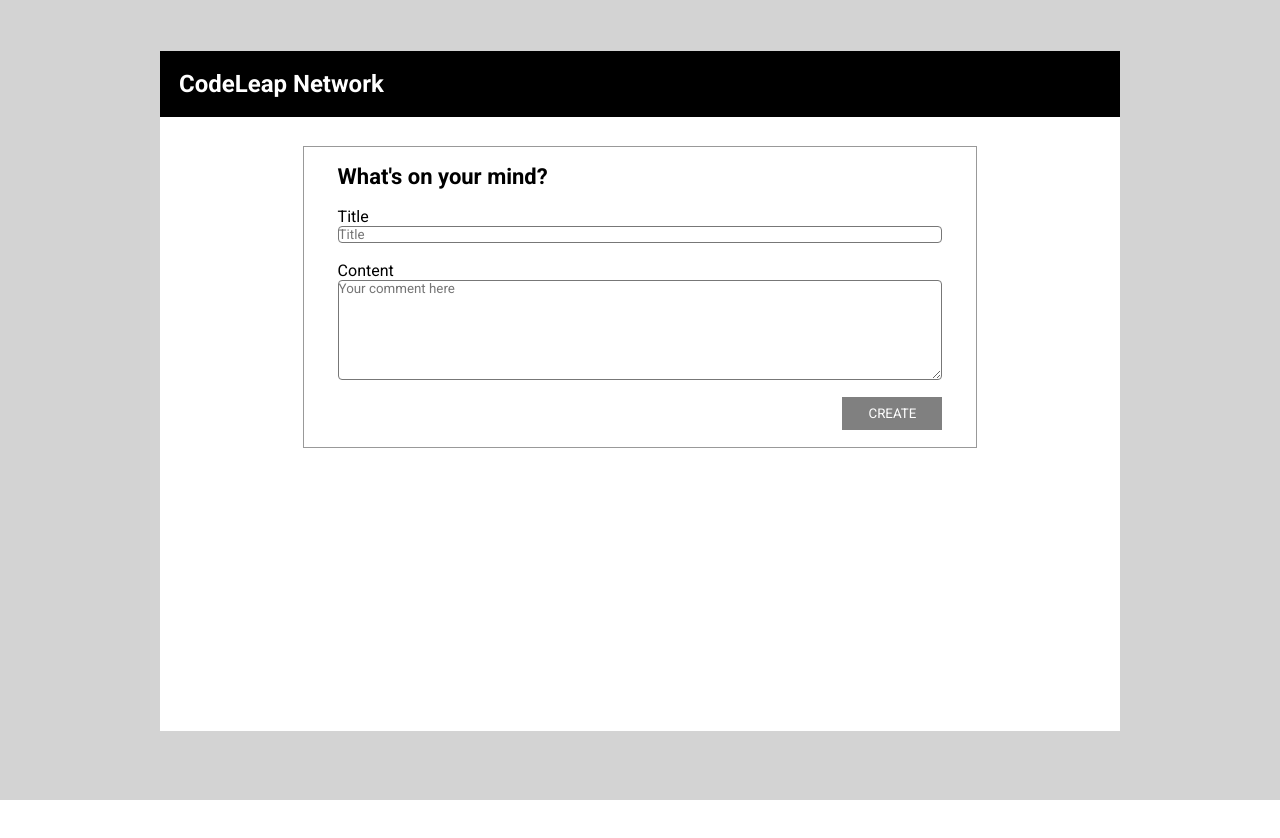
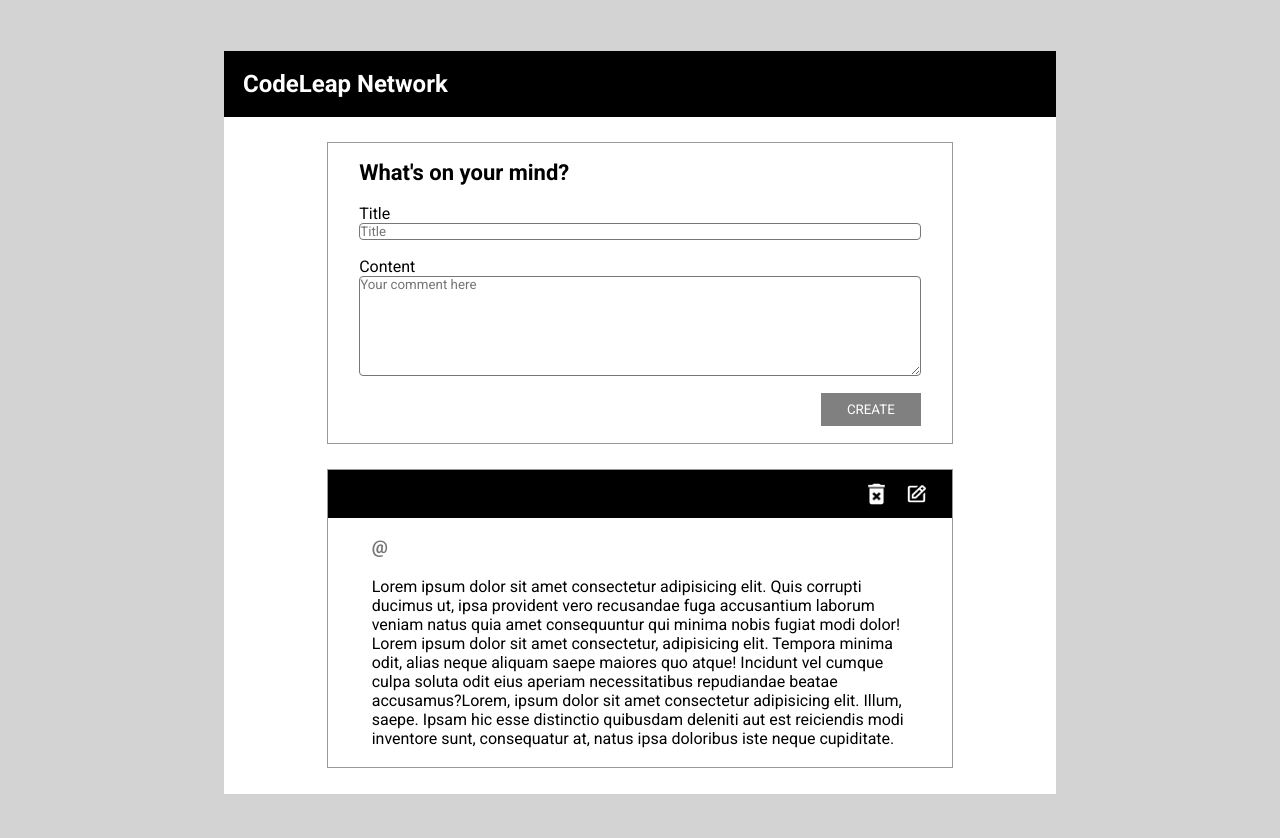
Before and after one commit to RogerXO/codeleap-frontend, a React (Create React App) app: page / in a window 1280 px wide. Shown: the top 838 px of the page. Before the commit the page ends 800 px from the top, so only its background shows below. Built offline with nearby package versions, Linux system fonts and the light colour scheme.

Commit message:
post card design done

```diff
--- a/src/App.css
+++ b/src/App.css
@@ -3,3 +3,8 @@
   padding: 0;
   font-family: 'Roboto', sans-serif;
 }
+
+body {
+  height: 100vh;
+  width: 100vw;
+}
--- a/src/App.js
+++ b/src/App.js
@@ -1,4 +1,5 @@
 import './App.css';
+import PostCard from './components/layout/PostCard';
 
 import PostForm from './components/layout/PostForm';
 import MainScreen from './components/screens/MainScreen';
@@ -6,10 +7,10 @@
 
 function App() {
   return (
-    <div>
+    <>
       {/* <SignUpPage /> */}
       <MainScreen />
-    </div>
+    </>
   )
 }
 
--- /dev/null
+++ b/src/components/layout/PostCard.js
@@ -0,0 +1,29 @@
+import styles from './PostCard.module.css'
+
+import binpng from '../../images/bin.png'
+import editpng from '../../images/edit.png'
+
+function PostCard({ title, userName, timer, commentary }) {
+    return (
+        <section>
+            <div className={styles.postCard}>
+                <div className={styles.postHeader}>
+                    <h3>{title}</h3>
+                    <div className={styles.iconsDiv}>
+                        <img src={binpng} alt="delete" />
+                        <img src={editpng} alt="edit" />
+                    </div>
+                </div>
+                <div className={styles.content}>
+                    <div className={styles.userName}>
+                        <p>@{userName}</p>
+                        <span>{timer}</span>
+                    </div>
+                    <p>{commentary} Lorem ipsum dolor sit amet consectetur adipisicing elit. Quis corrupti ducimus ut, ipsa provident vero recusandae fuga accusantium laborum veniam natus quia amet consequuntur qui minima nobis fugiat modi dolor! Lorem ipsum dolor sit amet consectetur, adipisicing elit. Tempora minima odit, alias neque aliquam saepe maiores quo atque! Incidunt vel cumque culpa soluta odit eius aperiam necessitatibus repudiandae beatae accusamus?Lorem, ipsum dolor sit amet consectetur adipisicing elit. Illum, saepe. Ipsam hic esse distinctio quibusdam deleniti aut est reiciendis modi inventore sunt, consequatur at, natus ipsa doloribus iste neque cupiditate.</p>
+                </div>
+            </div>
+        </section>
+    )
+}
+
+export default PostCard
--- /dev/null
+++ b/src/components/layout/PostCard.module.css
@@ -0,0 +1,54 @@
+section {
+    border: 1px solid #999999;
+    margin: 3% auto;
+    width: 75%;
+}
+
+.postHeader {
+    background-color: black;
+    color: white;
+    display: flex;
+    justify-content: space-between;
+    padding: 2%;
+}
+
+.postHeader h3 {
+    font-size: 22px;
+    line-height: 26px;
+    font-weight: 700;
+}
+
+.postHeader h3,
+.postHeader div {
+    margin: 0 2%;
+}
+
+.iconsDiv {
+    display: flex;
+    gap: 20px;
+}
+
+img {
+    cursor: pointer;
+    height: 22.5px;
+}
+
+.content {
+    margin: 3% 7%;
+    display: flex;
+    flex-direction: column;
+    gap: 20px;
+}
+
+.userName {
+    color: #777777;
+    font-weight: 700;
+    font-size: 18px;
+    line-height: 21px;
+    display: flex;
+    justify-content: space-between;
+}
+
+.userName span {
+    font-weight: 400;
+}
--- a/src/components/layout/PostForm.module.css
+++ b/src/components/layout/PostForm.module.css
@@ -1,7 +1,7 @@
 .postForm {
     border: 1px solid #999999;
     margin: 3% auto;
-    width: 70%;
+    width: 75%;
     min-height: 300px;
     display: flex;
     flex-direction: column;
--- a/src/components/screens/MainScreen.js
+++ b/src/components/screens/MainScreen.js
@@ -3,20 +3,17 @@
 import { useState } from 'react'
 
 import PostForm from "../layout/PostForm"
+import PostCard from "../layout/PostCard"
 
 function MainScreen() {
 
     return (
         <div className={styles.background}>
             <div className={styles.container}>
-                <div className={styles.top}>
-                    <h2>CodeLeap Network</h2>
-                </div>
-                <div className={styles.content}>
-                    <PostForm/>
-                </div>
+                <h2 className={styles.top}>CodeLeap Network</h2>
+                <PostForm />
+                <PostCard title="" userName="" timer="" commentary="" />
             </div>
-
         </div>
     )
 }
--- a/src/components/screens/MainScreen.module.css
+++ b/src/components/screens/MainScreen.module.css
@@ -2,16 +2,15 @@
     background-color: lightgrey;
     height: 100%;
     width: 100%;
-    position: absolute;
-    left: 0;
     overflow: hidden;
 }
 
 .container {
     margin: 4% auto;
     background-color: white;
-    width: 75%;
-    height: 85%;
+    width: 65%;
+    padding-bottom: 1px;
+    height: 87%;
 }
 
 .top {
```
Also changed, not shown: src/images/bin.png (added), src/images/edit.png (added).
